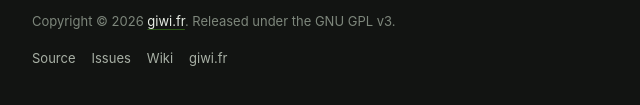
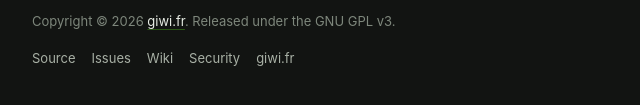
Before and after one commit to GiwiSoft/music-wasp, a plain HTML site: page docs/index.html in a window 1280 px wide. Shown: the part 5293-5398 px from the top of the page, 18-658 px from the left. Drawn offline with nearby package versions, Linux system fonts and the light colour scheme; no server answers.

Commit message:
Add security repport

```diff
--- a/docs/index.html
+++ b/docs/index.html
@@ -420,6 +420,7 @@
     <a href="https://github.com/GiwiSoft/music-wasp">Source</a>
     <a href="https://github.com/GiwiSoft/music-wasp/issues">Issues</a>
     <a href="https://github.com/GiwiSoft/music-wasp/wiki">Wiki</a>
+    <a href="https://github.com/GiwiSoft/music-wasp/blob/main/SECURITY.md">Security</a>
     <a href="https://giwi.fr">giwi.fr</a>
   </nav>
 </footer>
```
Also changed, not shown: 3 other files.
